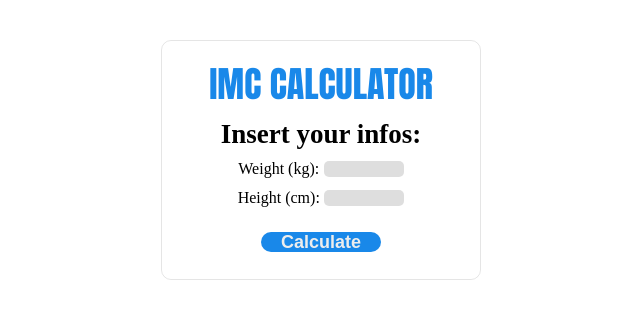
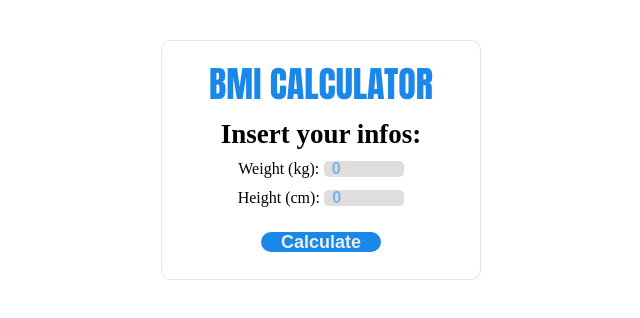
Before and after one commit to hugopontojava/bmi-calculator, a plain HTML site: page index.html in a window 1280 px wide. Shown: the full height of the page, 319-959 px from the left. Drawn offline with Linux system fonts and the light colour scheme.

Commit message:
add: new input value

```diff
--- a/index.html
+++ b/index.html
@@ -10,17 +10,17 @@
 <body>
   <div class="main-container">
     <div class="content-wrapper">
-    <h1 class="title">IMC Calculator</h1>
+    <h1 class="title">BMI Calculator</h1>
     <h2 class="sub-title">Insert your infos:</h2>
     <div class="">
       <form action="#">
         <div class="row">
           <label for="weight">Weight (kg):</label>
-          <input type="text" name="weight" class="text-area weight">
+          <input type="text" name="weight" class="text-area weight" value="0">
         </div>
         <div class="row">
           <label for="height">Height (cm):</label>
-          <input type="text" name="height" class="text-area height">
+          <input type="text" name="height" class="text-area height" value="0">
         </div>
         </form>
       </div>
```
